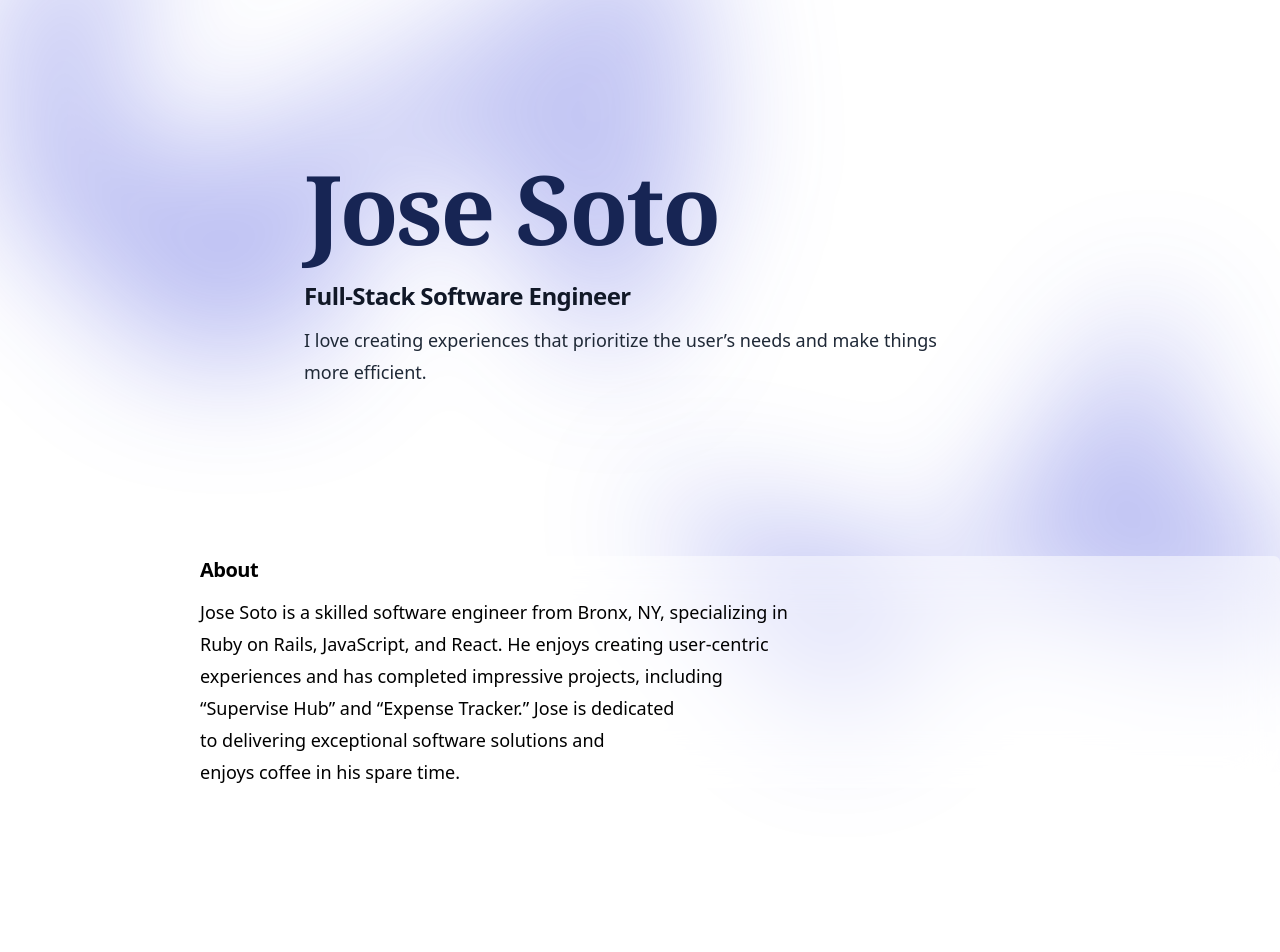
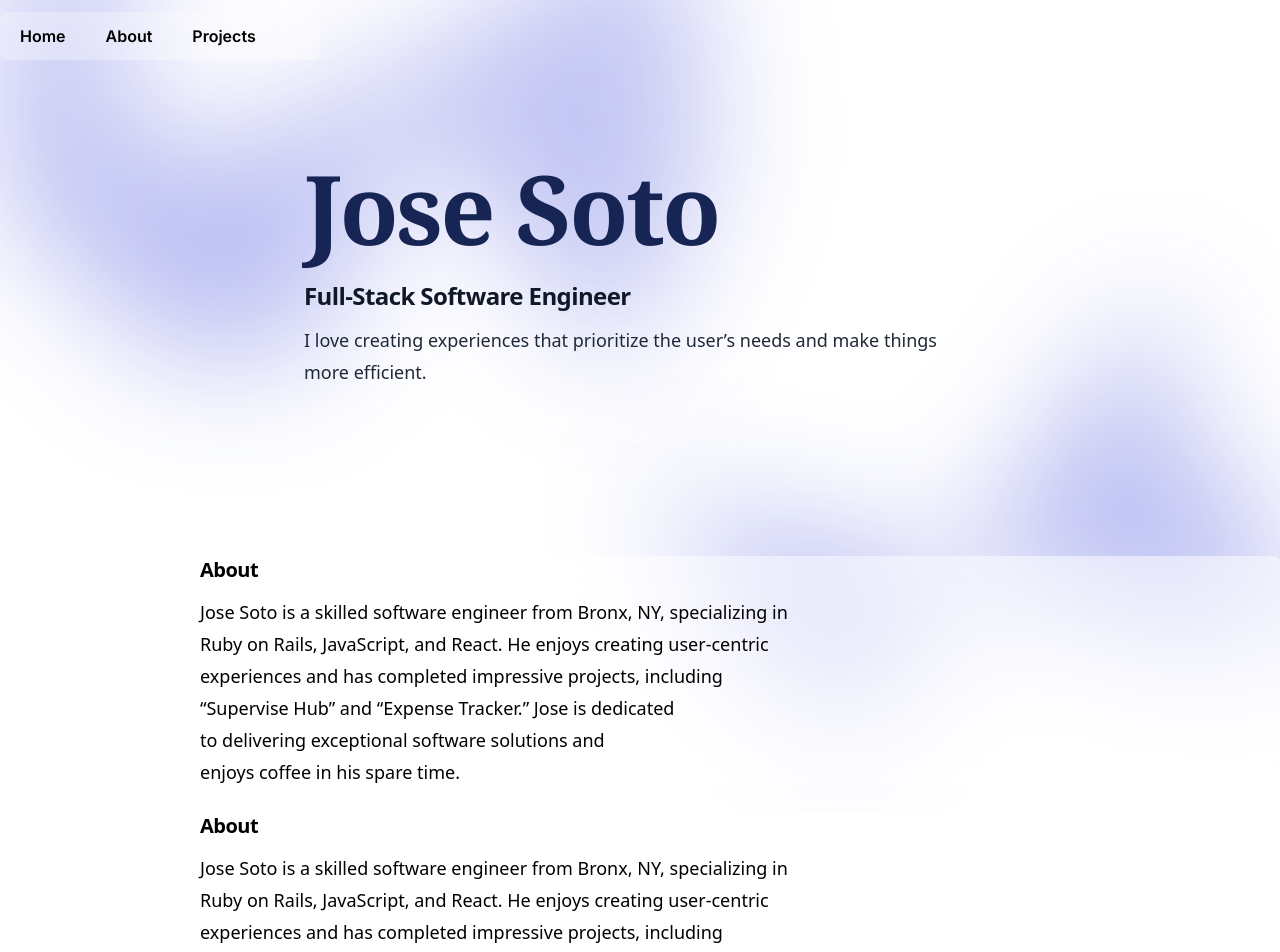
Before and after one commit to jsoto007/portfolio-v2, a Next.js app: page / in a window 1280 px wide. Shown: the top 952 px of the page. Before the commit the page ends 800 px from the top, so only its background shows below. Built offline with nearby package versions, Linux system fonts and the light colour scheme; what tailwindcss-bg-patterns would draw is missing.

Commit message:
working on nav

```diff
--- a/src/app/haeder.js
+++ b/src/app/haeder.js
@@ -7,7 +7,7 @@ export default function Haeder() {
 
       <div className="relative isolate px-6 pt-4 lg:px-8">
         <div
-          className="absolute inset-x-0 -top-40 -z-10 transform-gpu overflow-hidden blur-3xl sm:-top-80"
+          className="absolute inset-x-0 -top-0 -z-10 transform-gpu overflow-hidden blur-3xl sm:-top-80"
           aria-hidden="true"
         >
           <div
--- a/src/app/navBar.js
+++ b/src/app/navBar.js
@@ -1,7 +1,20 @@
+'use client'
 
-export default NavBar() {
+export default function NavBar() {
   return (
-    <div>
-    </div>
+    <navabar className="fixed top-3 z-10 backdrop-blur-xl bg-white/30 rounded-md py-3 pr-11 font-semibold">
+      <button class=" focus:outline-none  focus:bg-slate-300 mx-4 hover:bg-slate-200 rounded-md active:bg-slate-400 px-1">
+          Home
+          </button>
+
+
+      <button class=" focus:outline-none  focus:bg-slate-300 mx-4 hover:bg-slate-200 rounded-md active:bg-slate-400 px-1">
+          About
+          </button>
+      <button class=" focus:outline-none  focus:bg-slate-300 mx-4 hover:bg-slate-200 rounded-md active:bg-slate-400 px-1">
+          Projects
+          </button>
+
+    </navabar>
   )
 }
--- a/src/app/page.js
+++ b/src/app/page.js
@@ -1,10 +1,15 @@
 import Haeder from "./haeder"
 import About from "./about"
+import NavBar from "./navBar"
 
 export default function Home() {
   return (
-    <div className="max-w-screen-2xl mx-auto">
+    <div className="max-w-screen-2xl mx-auto ">
+      <NavBar />
       <Haeder />
+      <About />
+      <About />
+      <About />
       <About />
     </div>
   )
```
